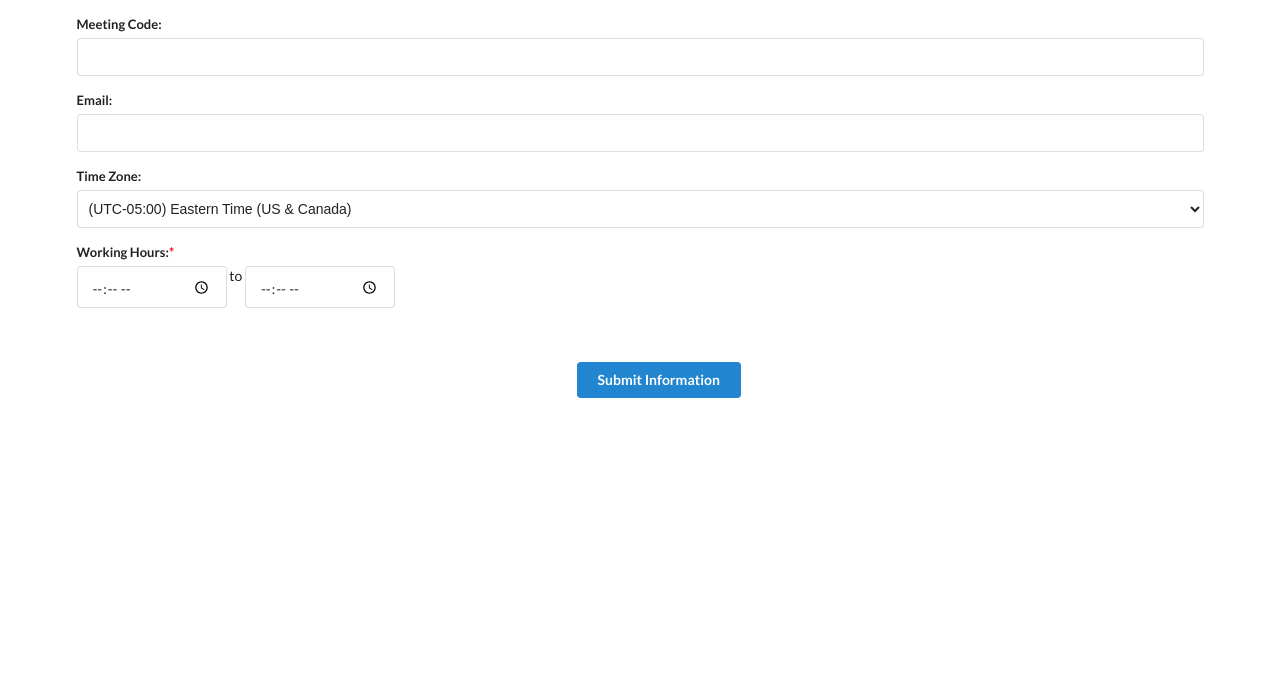
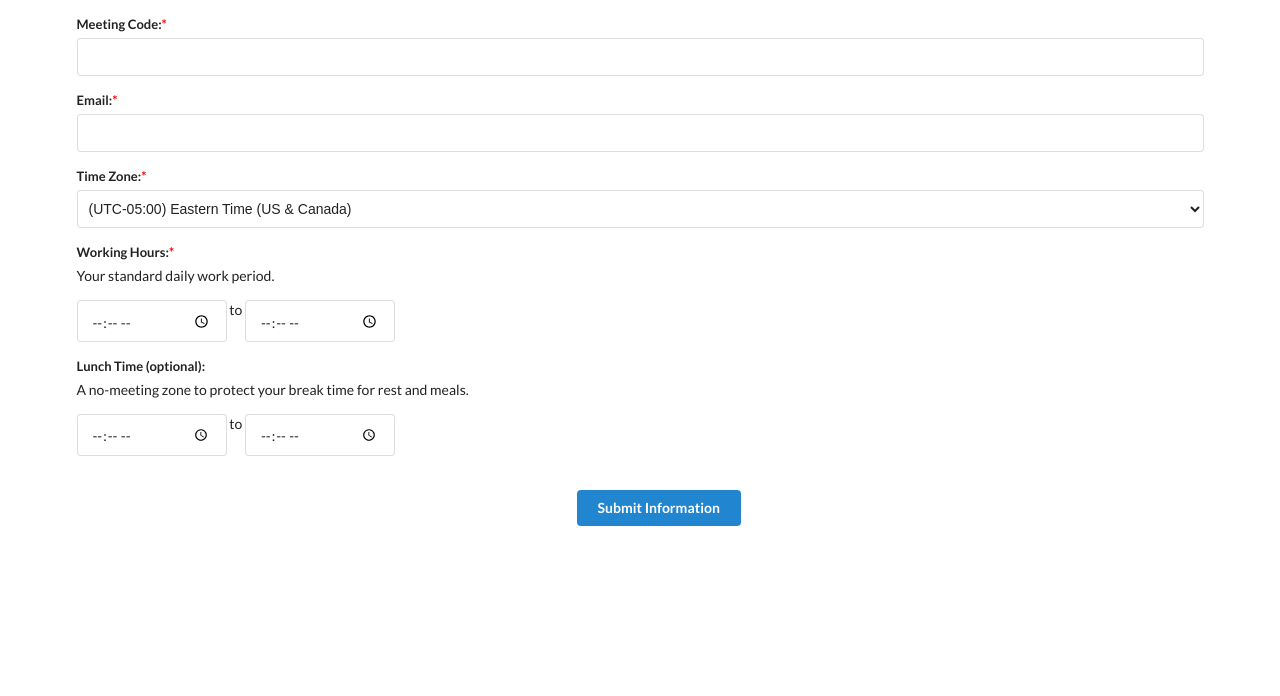
Before and after one commit to notluckycharm/ScheduleKing, a Flask app: page /invitee in a window 1280 px wide. Shown: the part 77-773 px from the top of the page. Run offline with Flask 3, Linux system fonts and the light colour scheme.

Commit message:
try changing the order

```diff
--- a/templates/invitee_form.html
+++ b/templates/invitee_form.html
@@ -4,7 +4,6 @@
     <title>Accept a Meeting Invite</title>
     <link rel="stylesheet" href="/../static/style.css" />
     <link rel="stylesheet" href="https://cdn.jsdelivr.net/npm/semantic-ui@2.4.2/dist/semantic.min.css">
-    <script src="https://cdn.jsdelivr.net/npm/semantic-ui@2.4.2/dist/semantic.min.js"></script>
     <style>
         .required-asterisk {
             color: red;
@@ -16,17 +15,17 @@
         <h2 class="ui center aligned header">Enter Your Information</h2>
         <form class="ui form" method="post">
             <div class="field">
-                <label for="meeting_code">Meeting Code:</label>
-                <input type="text" id="meeting_code" name="meeting_code" pattern="[A-Za-z0-9]{6}" required>
+                <label for="meeting_code">Meeting Code:<span class="required-asterisk">*</span></label>
+                <input type="text" id="meeting_code" name="meeting_code" pattern="[A-Za-z0-9]{6}" required><br>
             </div>
 
             <div class="field">
-                <label for="email">Email:</label>
-                <input type="email" id="email" name="email" required>
+                <label for="email">Email:<span class="required-asterisk">*</span></label>
+                <input type="email" id="email" name="email" required><br>
             </div>
 
             <div class="field">
-                <label for="timezone">Time Zone:</label>
+                <label for="timezone">Time Zone:<span class="required-asterisk">*</span></label>
                 <select name="timezone" class="ui fluid dropdown">
                     <!-- US Time Zones -->
                     <option value="America/New_York">(UTC-05:00) Eastern Time (US & Canada)</option>
@@ -55,14 +54,70 @@
 
             <div class="field">
                 <label for="working_hours">Working Hours:<span class="required-asterisk">*</span></label>
+                <p>Your standard daily work period.</p>
                 <input type="time" name="work_hours_start" style="width: 150px;"> to
-                <input type="time" name="work_hours_end" style="width: 150px;"><br><br>
+                <input type="time" name="work_hours_end" style="width: 150px;"><br>
             </div>
+
+            <div class="field">
+                <label for="lunch">Lunch Time (optional): </label>
+                <p>A no-meeting zone to protect your break time for rest and meals.</p>
+                <input type="time" name="lunch_start" style="width: 150px;"> to
+                <input type="time" name="lunch_end" style="width: 150px;">
+            </div>
+
+            <!-- <div class="ui grid">
+                <div class="eight wide column">
+                    <div class="field">
+                        <label for="busy_hours">Busy Hours:<span class="required-asterisk">*</span></label>
+                        <p>Times when you are unavailable.</p>
+                        <input type="text" id="busy" name="busy" required><br><br>
+                    </div>
+                </div>
+                <div class="eight wide column">
+                    <div class="field">
+                        <label for="sync">Want an easier way to manage your busy hours?</label>
+                        <p>Discover the convenience of syncing your calendar!</p>
+                        <button type="button" class="ui button" onclick="syncCalendar()">Sync Now</button>
+                        <div id="sync-success-message" style="display: none; color: green; margin-top: 10px;">
+                            Your calendar has been successfully synced!
+                        </div>
+
+                    </div>
+                </div>
+            </div> -->
 
             <div class="sixteen wide column">
                 <button class="ui blue button center aligned" type="submit" style="margin-top: 20px; margin-left: 500px;">Submit Information</button>
             </div>
         </form>
     </div>
+    <script src="https://cdn.jsdelivr.net/npm/semantic-ui@2.4.2/dist/semantic.min.js"></script>
+    <!-- <script>
+        function syncCalendar() {
+            performCalendarSync()
+                .then(() => {
+
+                    // Redirect after a short delay to show the message
+                    setTimeout(() => {
+                        window.location.href = '/authorize/invitee';
+                    }, 2000); // Adjust delay as needed
+
+                })
+                .catch(error => {
+                    console.error('Error syncing calendar:', error);
+                });
+        }
+
+        // Example async operation (to be replaced with your actual sync logic)
+        function performCalendarSync() {
+            return new Promise((resolve, reject) => {
+                // For demonstration, automatically resolve
+                setTimeout(resolve, 1000); // Simulate async operation
+            });
+        }
+
+    </script> -->
+
 </body>
 </html>
```
Also changed, not shown: instance/db.sqlite.
